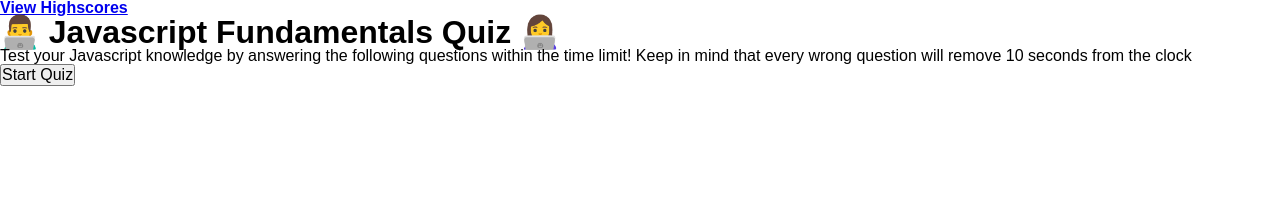
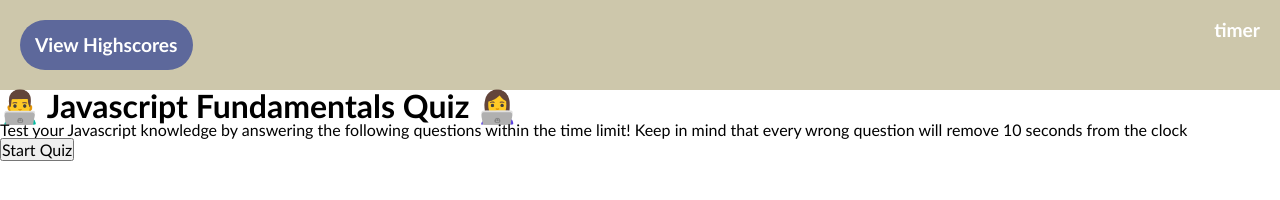
Before and after one commit to Maelikah/M4_JavaScriptFundamentalsQuiz, a plain HTML site: page index.html in a window 1280 px wide. Drawn offline with Linux system fonts and the light colour scheme.

Commit message:
Adding header contents ccs styling

```diff
--- a/Assets/css/style.css
+++ b/Assets/css/style.css
@@ -0,0 +1,40 @@
+:root {
+    --bgcbody: #ffff;
+    --bgcheader: #CDC7AB;
+    --buttonhover: #2E294E;
+    --button: #5D689B;
+    --question: #FFD400;
+}
+
+body {
+    font-family: 'Trebuchet MS', 'Lucida Sans Unicode', 'Lucida Grande', 'Lucida Sans', Arial, sans-serif;
+    background-color: var(--bgcbody);
+}
+
+#headerStyle {
+    display: flex;
+    flex-wrap: wrap;
+    justify-content: space-between;
+    font-size: 1.2rem;
+    color: white;
+    background-color: var(--bgcheader);
+    padding: 20px;
+}
+
+.headerContents {
+    display: flex;
+    min-height: 50px;
+    padding: 15px;
+    border-radius: 59px;
+    background-color: var(--button);
+    align-items: center;
+    text-align: center;
+}
+
+a {
+    color: white;
+    text-decoration: none;
+
+
+
+}
--- a/index.html
+++ b/index.html
@@ -30,12 +30,14 @@
     <!-- Section that contains highscores link and timer. Style applied using the headerStyle id  -->
     <header id="headerStyle">
 
-        <!-- Container for the highscores html link -->
+        <!-- Container for the highscores html link Style applied using the headerContents class -->
+        <div class="headerContents">
         <h2><a href="./highscores.html">View Highscores</a></h2>
+        </div>
 
         <!-- Container for the timer, this will be created in JS using the timer id -->
         <div id="timer">
-
+          <h2>timer</h2>
         </div>
     </header>
 
```
